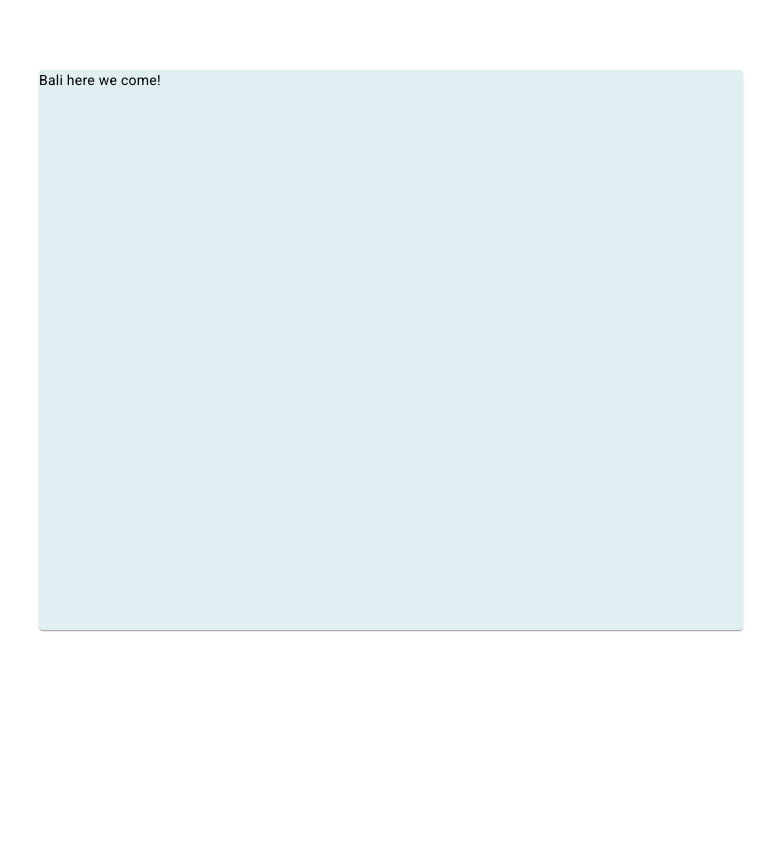
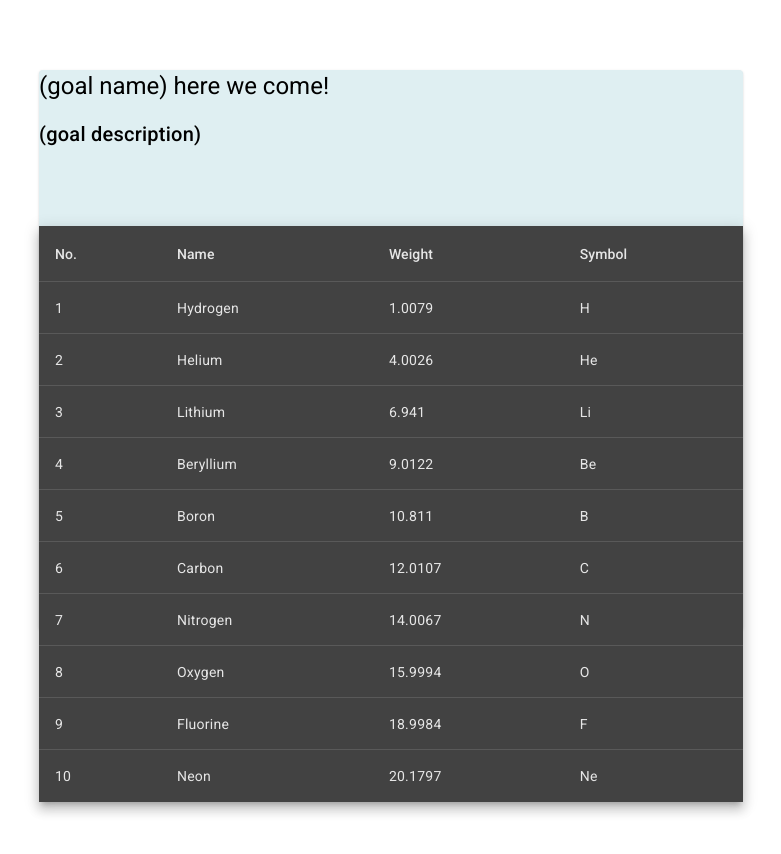
Before and after one commit to NantusGroenewald/Pebra-Ziel-Frontend, an Angular app: page / in a window 1280 px wide. Shown: the top 854 px of the page, without its empty margins (249-1030 px from the left). Built offline with nearby package versions, Linux system fonts and the light colour scheme.

Commit message:
add progress bar

```diff
--- a/src/app/leadership-board/leadership-board.component.html
+++ b/src/app/leadership-board/leadership-board.component.html
@@ -1 +1,32 @@
-<p>leadership-board works!</p>
+<table mat-table [dataSource]="dataSource" class="mat-elevation-z8">
+
+    <!--- Note that these columns can be defined in any order.
+          The actual rendered columns are set as a property on the row definition" -->
+
+    <!-- Position Column -->
+    <ng-container matColumnDef="position">
+      <th mat-header-cell *matHeaderCellDef> No. </th>
+      <td mat-cell *matCellDef="let element"> {{element.position}} </td>
+    </ng-container>
+
+    <!-- Name Column -->
+    <ng-container matColumnDef="name">
+      <th mat-header-cell *matHeaderCellDef> Name </th>
+      <td mat-cell *matCellDef="let element"> {{element.name}} </td>
+    </ng-container>
+
+    <!-- Weight Column -->
+    <ng-container matColumnDef="weight">
+      <th mat-header-cell *matHeaderCellDef> Weight </th>
+      <td mat-cell *matCellDef="let element"> {{element.weight}} </td>
+    </ng-container>
+
+    <!-- Symbol Column -->
+    <ng-container matColumnDef="symbol">
+      <th mat-header-cell *matHeaderCellDef> Symbol </th>
+      <td mat-cell *matCellDef="let element"> {{element.symbol}} </td>
+    </ng-container>
+
+    <tr mat-header-row *matHeaderRowDef="displayedColumns"></tr>
+    <tr mat-row *matRowDef="let row; columns: displayedColumns;"></tr>
+  </table>
--- a/src/app/leadership-board/leadership-board.component.ts
+++ b/src/app/leadership-board/leadership-board.component.ts
@@ -1,5 +1,25 @@
 import { Component } from '@angular/core';
+import {MatTableModule} from '@angular/material/table';
 
+export interface PeriodicElement {
+  name: string;
+  position: number;
+  weight: number;
+  symbol: string;
+}
+
+const ELEMENT_DATA: PeriodicElement[] = [
+  {position: 1, name: 'Hydrogen', weight: 1.0079, symbol: 'H'},
+  {position: 2, name: 'Helium', weight: 4.0026, symbol: 'He'},
+  {position: 3, name: 'Lithium', weight: 6.941, symbol: 'Li'},
+  {position: 4, name: 'Beryllium', weight: 9.0122, symbol: 'Be'},
+  {position: 5, name: 'Boron', weight: 10.811, symbol: 'B'},
+  {position: 6, name: 'Carbon', weight: 12.0107, symbol: 'C'},
+  {position: 7, name: 'Nitrogen', weight: 14.0067, symbol: 'N'},
+  {position: 8, name: 'Oxygen', weight: 15.9994, symbol: 'O'},
+  {position: 9, name: 'Fluorine', weight: 18.9984, symbol: 'F'},
+  {position: 10, name: 'Neon', weight: 20.1797, symbol: 'Ne'},
+];
 @Component({
   selector: 'app-leadership-board',
   templateUrl: './leadership-board.component.html',
@@ -7,4 +27,6 @@
 })
 export class LeadershipBoardComponent {
 
+  displayedColumns: string[] = ['position', 'name', 'weight', 'symbol'];
+  dataSource = ELEMENT_DATA;
 }
--- a/src/app/vacation-card/vacation-card.component.html
+++ b/src/app/vacation-card/vacation-card.component.html
@@ -1,3 +1,10 @@
 <div class="mat-parent">
-    <mat-card >Bali here we come!</mat-card>
+    <mat-card >
+        <h1>(goal name) here we come!</h1>
+        <h2>(goal description)</h2>
+        <mat-progress-bar mode="determinate"
+        value="40"></mat-progress-bar>
+    <br><br><br>
+        <app-leadership-board></app-leadership-board>
+    </mat-card>
 </div>
--- a/src/app/vacation-card/vacation-card.component.scss
+++ b/src/app/vacation-card/vacation-card.component.scss
@@ -3,7 +3,6 @@
 height: 40em;
 background-color: #dfeff2;
 }
-
 .mat-parent{
     margin-top: 5em;
     align-items: center;
--- a/src/app/vacation-card/vacation-card.component.ts
+++ b/src/app/vacation-card/vacation-card.component.ts
@@ -1,5 +1,6 @@
 import { Component } from '@angular/core';
 import {MatCardModule} from '@angular/material/card';
+import {MatProgressBarModule} from '@angular/material/progress-bar';
 @Component({
   selector: 'app-vacation-card',
   templateUrl: './vacation-card.component.html',
```
Also changed, not shown: src/app/app.module.ts (+5 -2 lines).
